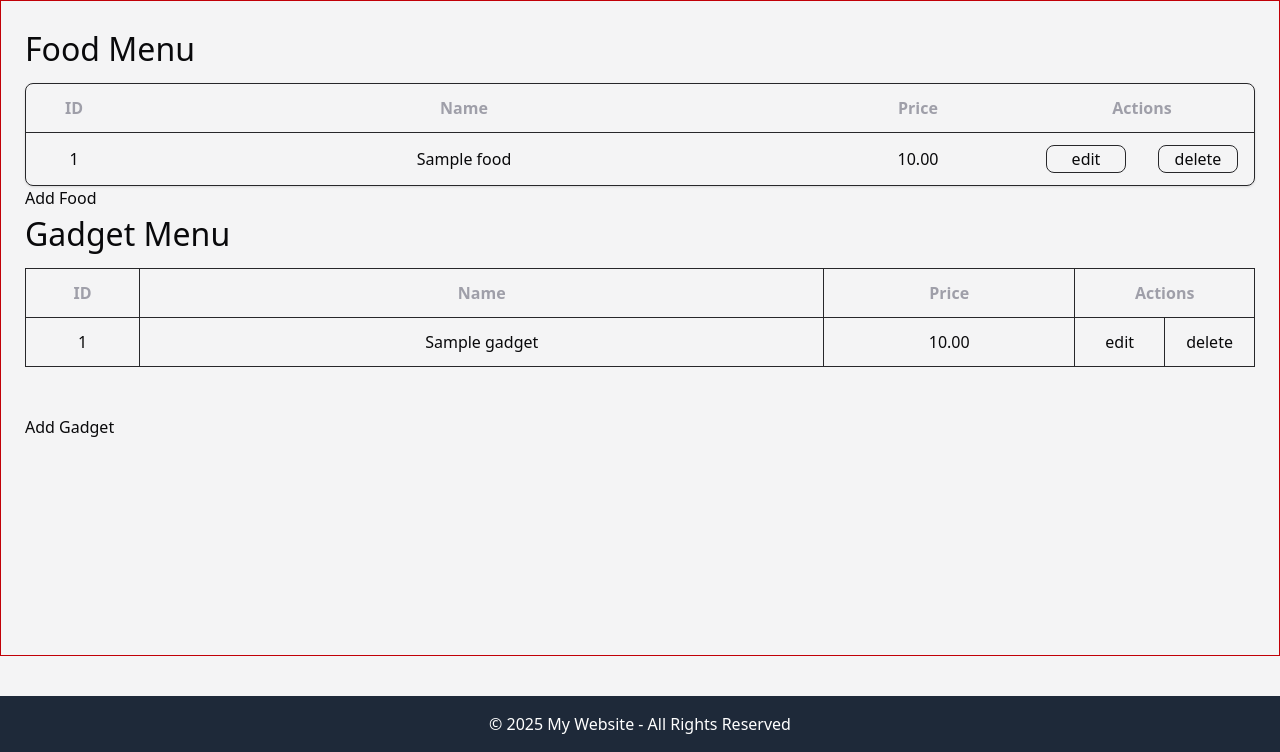
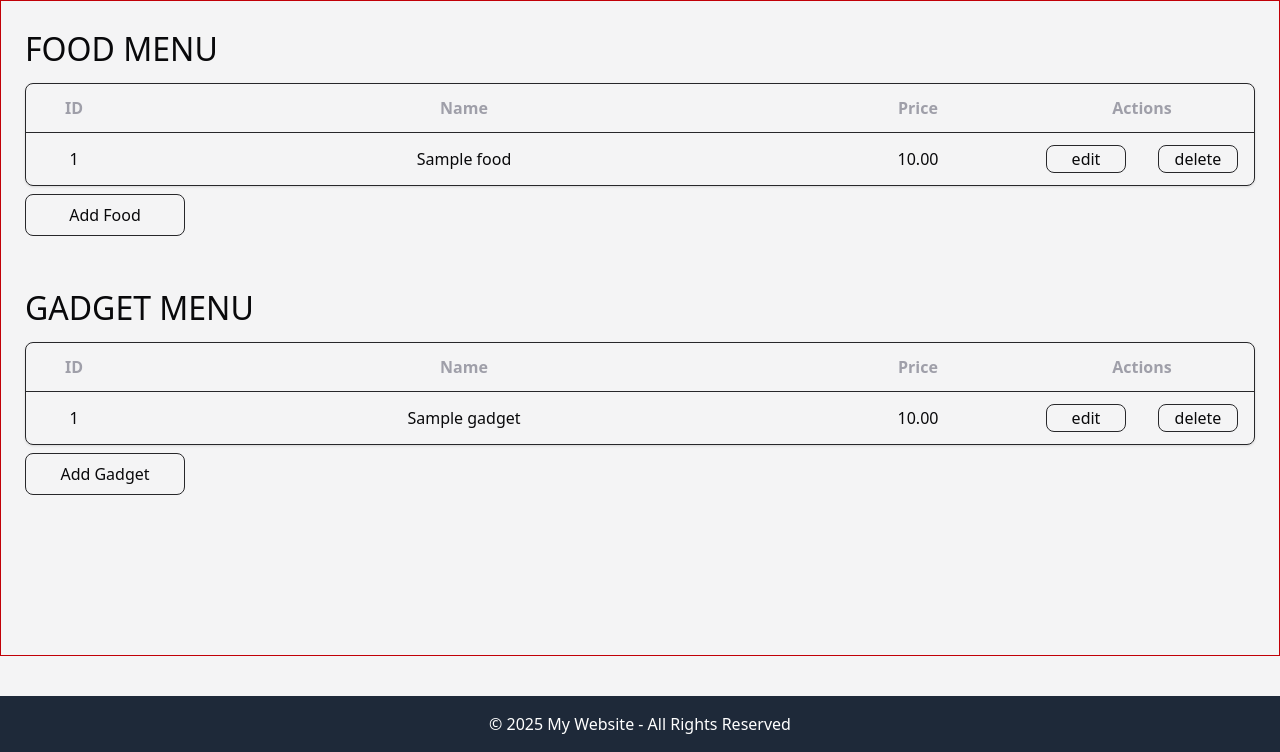
Before and after one commit to nekolaiv/items-crudified, a Django app: page / in a window 1280 px wide. Shown: the part 48-800 px from the top of the page. Run offline with Django 5.2, Linux system fonts and the light colour scheme; tables that the repository leaves empty hold one stand-in row (values such as "Sample post").

Commit message:
update: refactor to h2 for SEO, style h2

```diff
--- a/inventory/templates/home.html
+++ b/inventory/templates/home.html
@@ -1,6 +1,6 @@
 {% extends 'base.html' %} {% block content %}
-<section class="">
-	<h1>Food Menu</h1>
+<section class="flex flex-col">
+	<h2>FOOD MENU</h2>
 	<div class="rounded-lg shadow border border-zinc-800">
 		<table class="w-full border-collapse">
 			<thead class="text-zinc-400">
@@ -36,7 +36,7 @@
 				<td class="py-3 w-28">
 					<a href="food/edit/{{f.id}}"
 						><button
-							class="w-20 p-px border border-zinc-800 rounded-lg transition duration-300 hover:bg-zinc-900"
+							class="w-20 p-px cursor-pointer border border-zinc-800 rounded-lg transition duration-300 hover:bg-zinc-900"
 						>
 							edit
 						</button></a
@@ -45,7 +45,7 @@
 				<td class="py-3 w-28">
 					<a href="food/delete/{{f.id}}"
 						><button
-							class="w-20 p-px text-center border border-zinc-800 rounded-lg transition duration-300 hover:bg-zinc-900"
+							class="w-20 p-px cursor-pointer text-center border border-zinc-800 rounded-lg transition duration-300 hover:bg-zinc-900"
 						>
 							delete
 						</button></a
@@ -55,66 +55,76 @@
 			{% endfor %}
 		</table>
 	</div>
-	<a href="{% url 'add_food' %}"><button>Add Food</button></a>
-	<div>
-		<h1>Gadget Menu</h1>
-		<table class="w-full border-collapse border border-zinc-800">
+	<a href="food/add/" class="w-fit mt-2"
+		><button
+			class="w-40 p-2 text-center cursor-pointer border border-zinc-800 rounded-lg transition duration-300 hover:bg-zinc-900"
+		>
+			Add Food
+		</button></a
+	>
+	<br /><br />
+	<h2>GADGET MENU</h2>
+	<div class="rounded-lg shadow border border-zinc-800">
+		<table class="w-full border-collapse">
 			<thead class="text-zinc-400">
-				<th
-					class="border border-zinc-800 py-3 transition duration-300 hover:bg-zinc-900"
-				>
+				<th class="py-3 w-24 transition duration-300 hover:bg-zinc-900">
 					ID
 				</th>
 				<th
-					class="border border-zinc-800 py-3 transition duration-300 hover:bg-zinc-900"
+					class="py-3 flex-1 transition duration-300 hover:bg-zinc-900"
 				>
 					Name
 				</th>
-				<th
-					class="border border-zinc-800 py-3 transition duration-300 hover:bg-zinc-900"
-				>
+				<th class="py-3 w-56 transition duration-300 hover:bg-zinc-900">
 					Price
 				</th>
 				<th
-					class="border border-zinc-800 py-3 max-w-[15px] transition duration-300 hover:bg-zinc-900"
+					class="py-3 w-12 transition duration-300 hover:bg-zinc-900"
 					colspan="2"
 				>
 					Actions
 				</th>
 			</thead>
 			{% for g in gadgets %}
-			<tr class="text-center">
-				<td
-					class="border border-zinc-800 py-3 transition duration-300 hover:bg-zinc-900"
-				>
+			<tr class="text-center border-t border-zinc-800">
+				<td class="py-3 transition duration-300 hover:bg-zinc-900">
 					{{g.id}}
 				</td>
-				<td
-					class="border border-zinc-800 py-3 transition duration-300 hover:bg-zinc-900"
-				>
+				<td class="py-3 transition duration-300 hover:bg-zinc-900">
 					{{g.name}}
 				</td>
-				<td
-					class="border border-zinc-800 py-3 transition duration-300 hover:bg-zinc-900"
-				>
+				<td class="py-3 transition duration-300 hover:bg-zinc-900">
 					{{g.price}}
 				</td>
-				<td
-					class="border border-zinc-800 py-3 max-w-[15px] transition duration-300 hover:bg-zinc-900"
-				>
-					<a href="gadget/edit/{{f.id}}">edit</a>
+				<td class="py-3 w-28">
+					<a href="gadget/edit/{{f.id}}"
+						><button
+							class="w-20 p-px cursor-pointer border border-zinc-800 rounded-lg transition duration-300 hover:bg-zinc-900"
+						>
+							edit
+						</button></a
+					>
 				</td>
-				<td
-					class="border border-zinc-800 py-3 max-w-[15px] transition duration-300 hover:bg-zinc-900"
-				>
-					<a href="gadget/delete/{{f.id}}">delete</a>
+				<td class="py-3 w-28">
+					<a href="gadget/delete/{{f.id}}"
+						><button
+							class="w-20 p-px cursor-pointer text-center border border-zinc-800 rounded-lg transition duration-300 hover:bg-zinc-900"
+						>
+							delete
+						</button></a
+					>
 				</td>
 			</tr>
 			{% endfor %}
 		</table>
-		<br /><br />
-		<a href="{% url 'add_gadget' %}"><button>Add Gadget</button></a>
 	</div>
+	<a href="gadget/add/" class="w-fit mt-2"
+		><button
+			class="w-40 p-2 text-center cursor-pointer border border-zinc-800 rounded-lg transition duration-300 hover:bg-zinc-900"
+		>
+			Add Gadget
+		</button></a
+	>
 </section>
 
 {% endblock %}
--- a/static/css/styles.css
+++ b/static/css/styles.css
@@ -21,7 +21,7 @@ body::-webkit-scrollbar {
 	display: none; /* For Chrome, Safari, and Opera */
 }
 
-h1 {
+h2 {
 	font-size: 2rem;
 	margin-bottom: 10px;
 }
```
